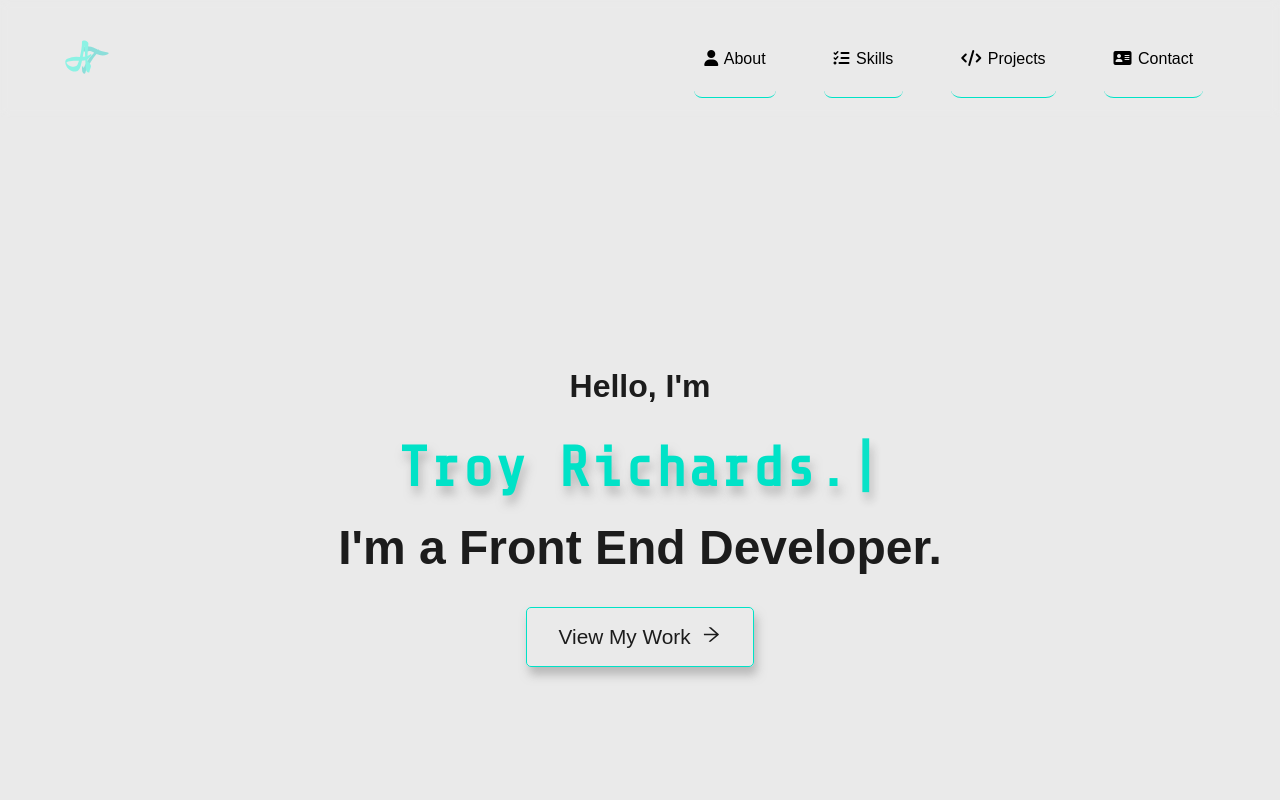
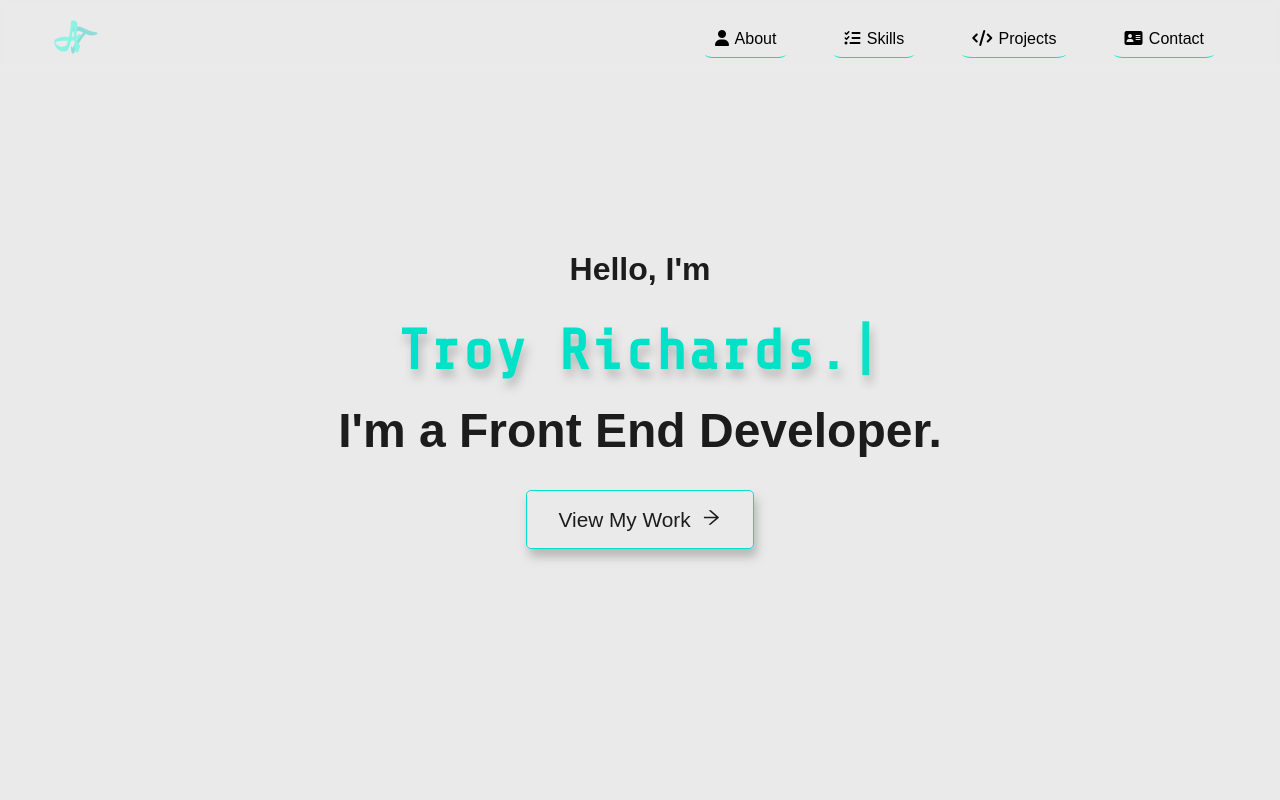
Before and after one commit to TroyRichardsDA/Portfolio-React-Revamp, a React (Create React App) app: page / in a window 1280 px wide. Shown: the top 800 px of the page. Built offline with nearby package versions, Linux system fonts and the light colour scheme.

Commit message:
Navbar Scroll Effects Added

```diff
--- a/src/Components/Navbar/Nav.js
+++ b/src/Components/Navbar/Nav.js
@@ -1,3 +1,4 @@
+import { useCallback, useState } from "react";
 import {
   CloseBtn,
   Container,
@@ -13,53 +14,69 @@ import {
 } from "./NavStyles";
 
 function Nav({ logo }) {
-  function showHide() {
+  function show() {
     document.getElementById("dd-content").style.cssText = `
     transition: all 1s ease-in-out;
     width: 100%;
     `;
   }
-
-  function closeBtn() {
+  function close() {
     document.getElementById("dd-content").style.cssText = `
     transition: all 1s ease-in-out;
     `;
   }
 
+  const white = {
+    backgroundColor: "rgba( 255, 255, 255, 48%)",
+    height: "50px",
+  };
+  const trans = { backgroundColor: "transparent" };
+
+  const [colorChange, setColorChange] = useState(false);
+  const changeNavbarColor = useCallback(() => {
+    if (window.scrollY >= 80) {
+      setColorChange(true);
+    } else {
+      setColorChange(false);
+    }
+  });
+
+  window.addEventListener("scroll", changeNavbarColor);
+
   return (
-    <Container id="nava">
+    <Container style={!colorChange ? trans : white} id="nava">
       <Wrapper>
         <HomeBtn href="">
           <Logo id="logo" src={logo} />
         </HomeBtn>
         <Navigation>
           <DropdownBtn
-            onClick={showHide}
+            onClick={show}
             className="fas fa-soild fa-bars"
           ></DropdownBtn>
           <DropdownContent id="dd-content">
             <NavList>
               <CloseBtn>
                 {" "}
-                <p onClick={closeBtn}>Close</p>
+                <p onClick={close}>Close</p>
               </CloseBtn>
               <NavItem>
-                <Link href="#about" onClick={closeBtn}>
+                <Link href="#about" onClick={close}>
                   <i className="fas fa-user"></i> About
                 </Link>
               </NavItem>
               <NavItem>
-                <Link href="#skills" onClick={closeBtn}>
+                <Link href="#skills" onClick={close}>
                   <i className="fas fa-tasks"></i> Skills
                 </Link>
               </NavItem>
               <NavItem>
-                <Link href="#projects" onClick={closeBtn}>
+                <Link href="#projects" onClick={close}>
                   <i className="fas fa-code"></i> Projects
                 </Link>
               </NavItem>
               <NavItem>
-                <Link href="#contact" onClick={closeBtn}>
+                <Link href="#contact" onClick={close}>
                   <i className="fa-solid fa-address-card"></i> Contact
                 </Link>
               </NavItem>
--- a/src/Components/Navbar/NavStyles.js
+++ b/src/Components/Navbar/NavStyles.js
@@ -3,7 +3,7 @@ import { tablet } from "../../responsive";
 
 export const Container = styled.nav`
   width: 100%;
-  position: sticky;
+  position: fixed;
   top: 0;
   left: 0;
 
@@ -14,7 +14,7 @@ export const Container = styled.nav`
   backdrop-filter: blur(4px);
   -webkit-backdrop-filter: blur(4px);
   ${tablet({
-    padding: "10px 40px",
+    padding: "2px 20px",
   })}
 `;
 
@@ -23,8 +23,10 @@ export const Wrapper = styled.div`
   justify-content: space-between;
   align-items: center;
 
-  padding: 1.3rem;
+  padding: 10px 30px;
   margin: 0 auto;
+
+  height: 100%;
 
   opacity: 0;
   animation: load 2s ease forwards 1s;
@@ -34,7 +36,6 @@ export const HomeBtn = styled.a``;
 
 export const Logo = styled.img`
   width: 50px;
-  height: 52px;
   opacity: 0.4;
   transition: all 0.5s;
 
@@ -129,7 +130,7 @@ export const NavItem = styled.li`
 
 export const Link = styled.a`
   transition: all 0.5s;
-  padding: 30px 10px;
+  padding: 10px 10px;
   border-bottom: 1px solid var(--highlightColor);
   border-radius: 10%;
 
@@ -139,7 +140,7 @@ export const Link = styled.a`
 
     ${tablet({
       borderWidth: "10px",
-      padding: "30px 10px",
+      padding: "10px 10px",
       boxShadow: "0px 5px 5px grey",
     })}
   }
--- a/src/index.css
+++ b/src/index.css
@@ -12,6 +12,7 @@
   --wrapper: 85%;
   --headers: 2.8rem;
   --containerPadding: 8rem 0;
+  --navBG: linear-gradient(147deg, rgba(255,255,255,0.7986577181208054) 28%, rgba(20,15,0,0.3803131991051454) 85%)
 }
 
 *,
```
